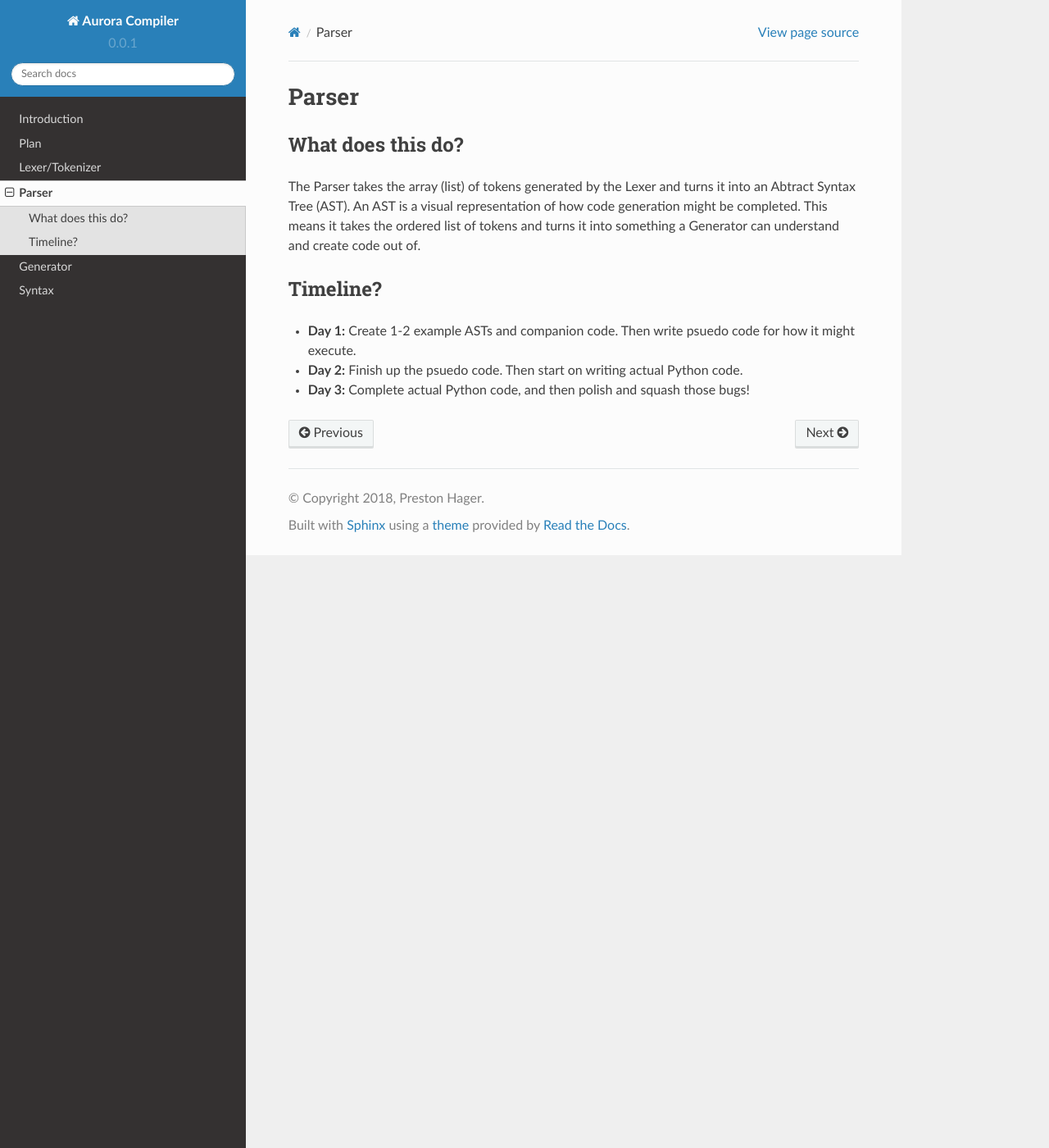
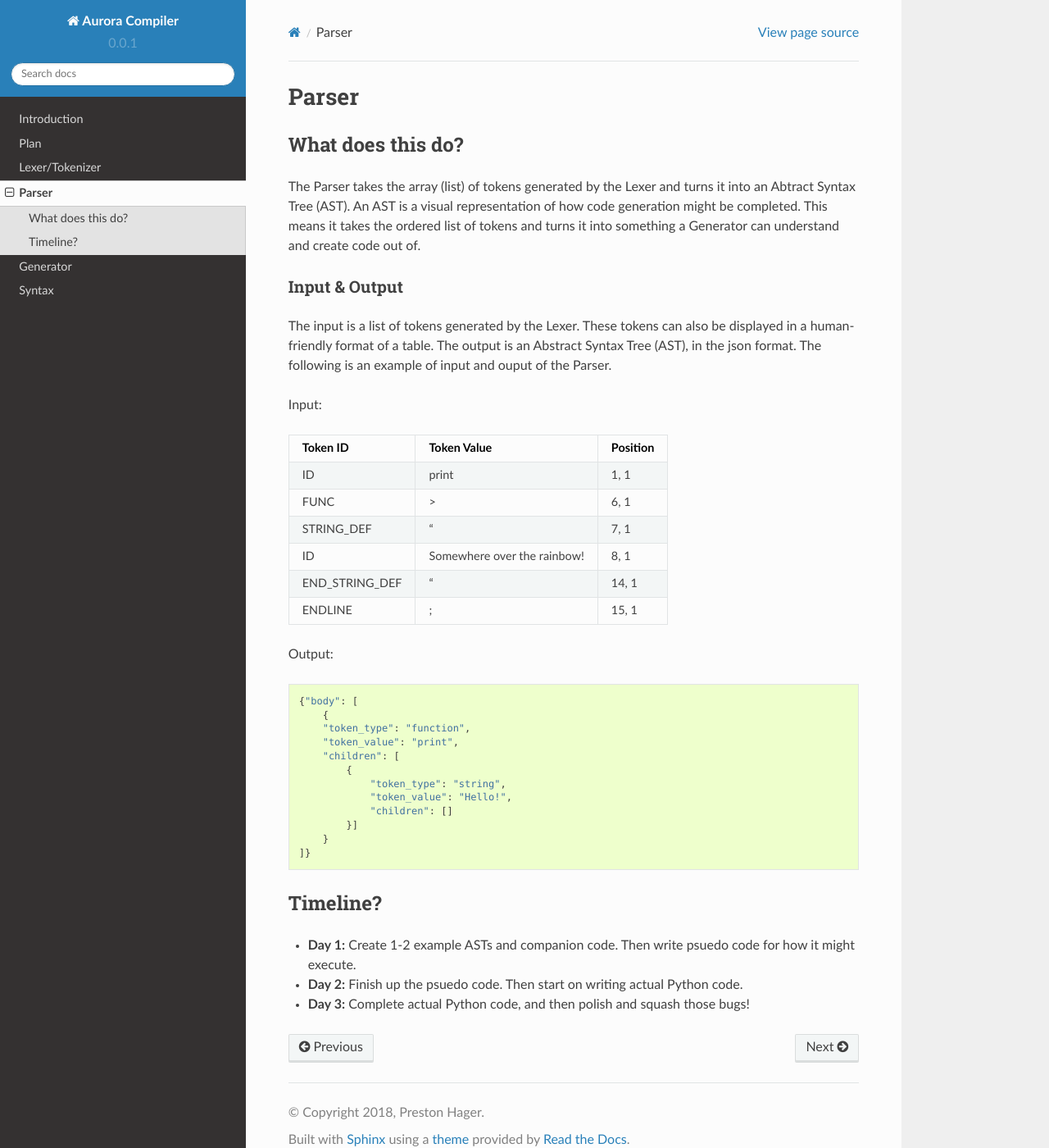
Before and after one commit to PrestonHager/AuroraCompiler, a Sphinx documentation site: the page built from docs/source/parser.rst, in a window 1280 px wide and 1400 px high. Shown: the whole window at 82% size. Built offline with Sphinx 7.4.7 and the Read the Docs theme 2.0.0, drawn with Linux system fonts in a browser that asks for light colours.

Commit message:
Added input-ouput tables for all parts in docs.

```diff
--- a/docs/source/parser.rst
+++ b/docs/source/parser.rst
@@ -10,6 +10,49 @@ representation of how code generation might be completed. This means it
 takes the ordered list of tokens and turns it into something a Generator
 can understand and create code out of.
 
+Input & Output
+^^^^^^^^^^^^^^
+
+The input is a list of tokens generated by the Lexer. These tokens can
+also be displayed in a human-friendly format of a table. The output is an
+Abstract Syntax Tree (AST), in the json format. The following is an example
+of input and ouput of the Parser.
+
+Input:
+
++-------------------+-------------------------------+-----------+
+| Token ID          | Token Value                   | Position  |
++===================+===============================+===========+
+| ID                | print                         | 1, 1      |
++-------------------+-------------------------------+-----------+
+| FUNC              | >                             | 6, 1      |
++-------------------+-------------------------------+-----------+
+| STRING_DEF        | "                             | 7, 1      |
++-------------------+-------------------------------+-----------+
+| ID                | Somewhere over the rainbow!   | 8, 1      |
++-------------------+-------------------------------+-----------+
+| END_STRING_DEF    | "                             | 14, 1     |
++-------------------+-------------------------------+-----------+
+| ENDLINE           | ;                             | 15, 1     |
++-------------------+-------------------------------+-----------+
+
+Output:
+
+.. code::
+
+    {"body": [
+        {
+        "token_type": "function",
+        "token_value": "print",
+        "children": [
+            {
+                "token_type": "string",
+                "token_value": "Hello!",
+                "children": []
+            }]
+        }
+    ]}
+
 Timeline?
 ~~~~~~~~~
 
```
Also changed, not shown: docs/source/generator.rst (+29 -0 lines), docs/source/lexer.rst (+33 -0 lines), docs/source/syntax.rst (+12 -12 lines), print_example_tokens.md (+8 -8 lines).
